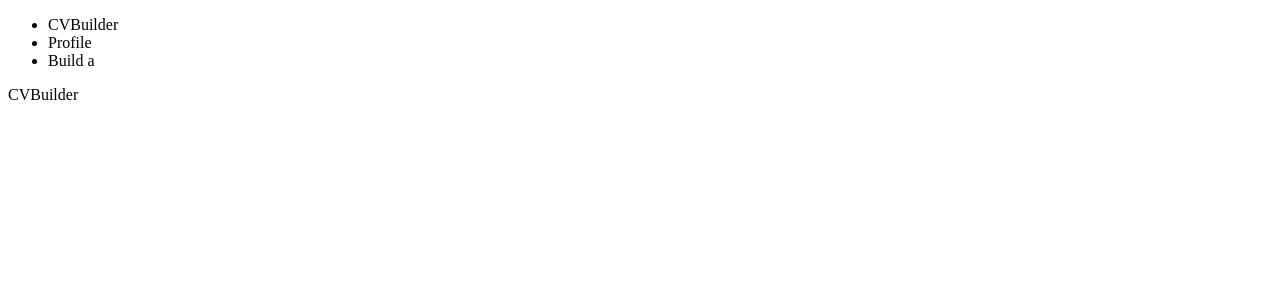
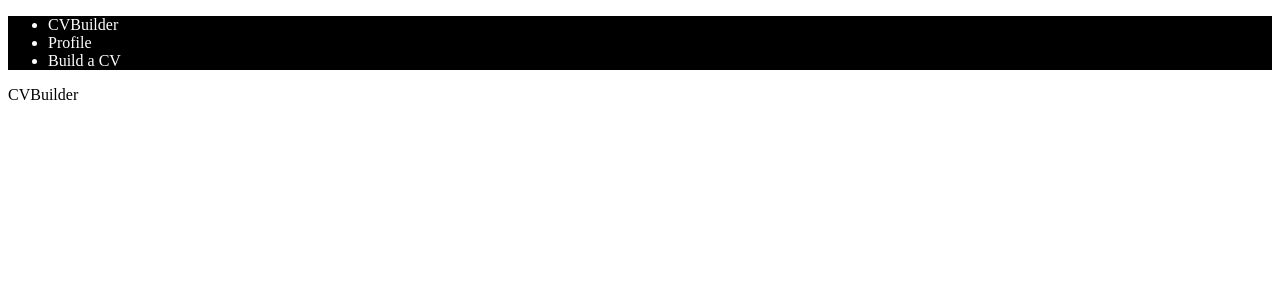
Before and after one commit to npm-install-username/cv, a React (Create React App) app in the folder cv-project/: page /cvbuilder in a window 1280 px wide. Shown: the top 300 px of the page. Built offline with nearby package versions, Linux system fonts and the light colour scheme.

Commit message:
integrrated sass into project

```diff
--- a/cv-project/package.json
+++ b/cv-project/package.json
@@ -9,7 +9,7 @@
     "react": "^18.1.0",
     "react-dom": "^18.1.0",
     "react-router-dom": "^6.3.0",
-    "react-scripts": "5.0.1",
+    "react-scripts": "^5.0.1",
     "web-vitals": "^2.1.4"
   },
   "scripts": {
--- a/cv-project/src/components/Navbar.js
+++ b/cv-project/src/components/Navbar.js
@@ -1,5 +1,5 @@
 import React from 'react'
-
+import '../styles/NavBar.scss'
 
 function Navbar() {
   return (
@@ -7,7 +7,7 @@ function Navbar() {
       <ul>
         <li>CVBuilder</li>
         <li>Profile</li>
-        <li>Build a</li>
+        <li>Build a CV</li>
       </ul>
     </div>
   )
--- /dev/null
+++ b/cv-project/src/styles/NavBar.scss
@@ -0,0 +1,4 @@
+.navbar-background{
+    background-color: black;
+    color:white;
+}
```
Also changed, not shown: 1 other file (tests, documents, lock files or other folders).
